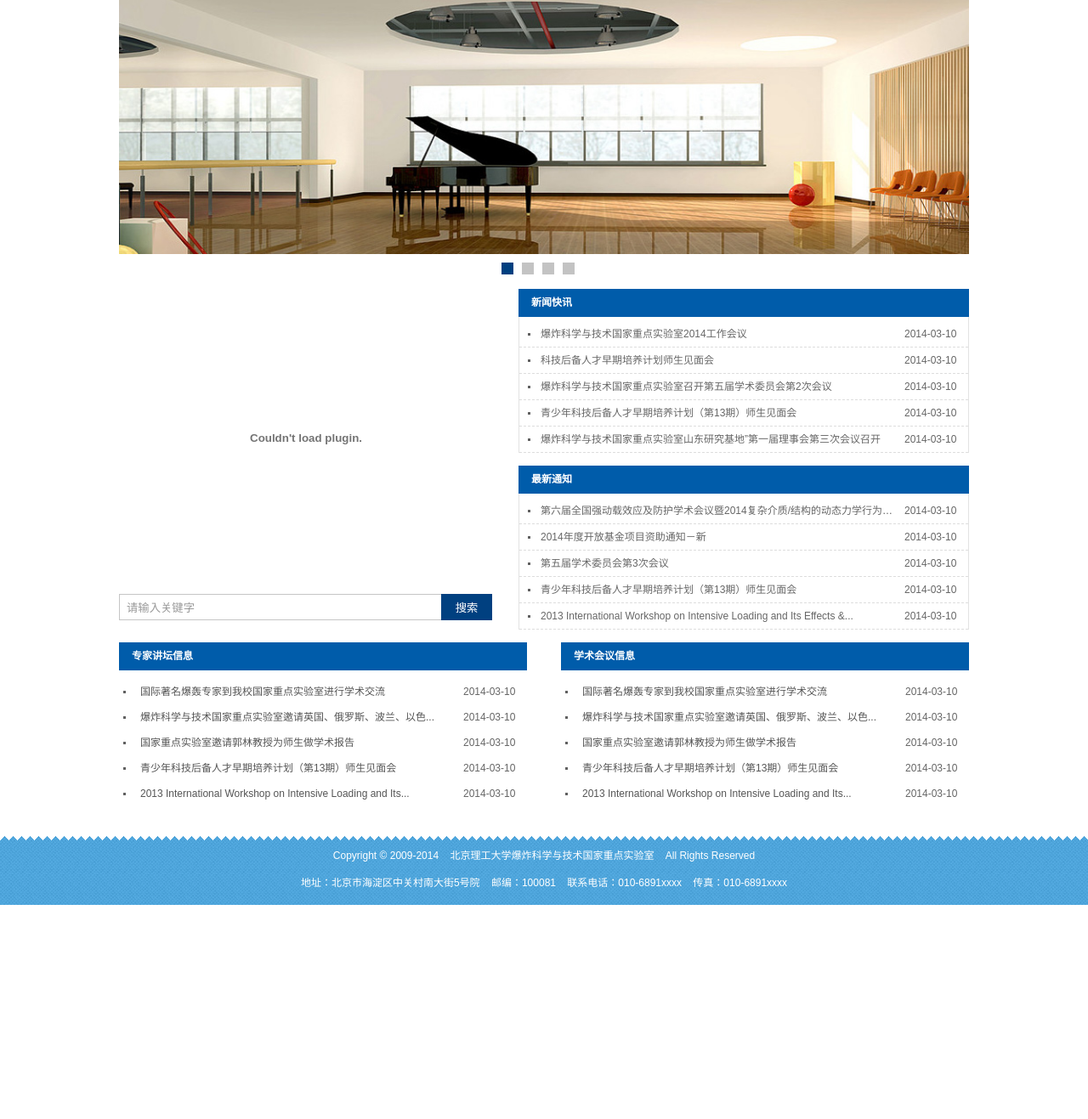
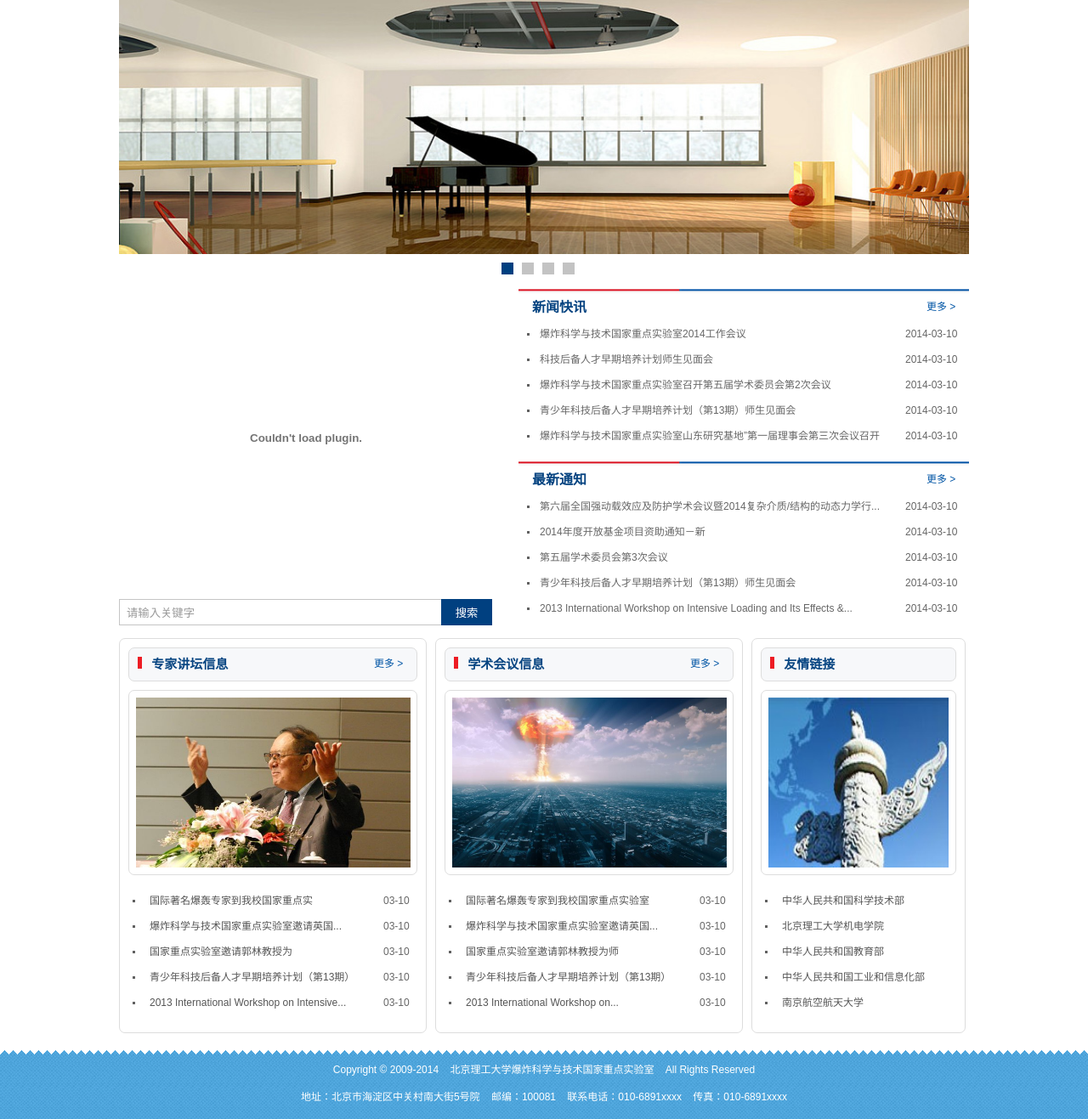
Before and after one commit to lizzyphy/lab_baozha, a CodeIgniter app: page / in a window 1280 px wide. Shown: the part 160-1477 px from the top of the page at 85% size. Before the commit the page ends 1225 px from the top, so only its background shows below. Run offline with CodeIgniter, Linux system fonts and the light colour scheme.

Commit message:
修改content格式，增加友情链接栏目

```diff
--- a/application/views/homecontent.php
+++ b/application/views/homecontent.php
@@ -51,7 +51,9 @@
 
 	<div class="right">
 		<div class="title">
-			<span>新闻快讯</span>
+			<img width="530" height="5" src="<?php echo base_url('static/img/title.jpg'); ?>" />
+			<div class="float_l">&nbsp;&nbsp;&nbsp;&nbsp;新闻快讯</div>
+			<div class="more"><a href="www.baidu.com" title="更多">更多 &gt;</a></div>
 		</div>
 		<ul>
 			<li><span class="right_span"><a href="www.baidu.com" title="爆炸科学与技术国家重点实验室2014工作会议">爆炸科学与技术国家重点实验室2014工作会议</a></span>
@@ -71,10 +73,12 @@
 			</li>
 		</ul>
 		<div class="title">
-			<span>最新通知</span>
+			<img width="530" height="5" src="<?php echo base_url('static/img/title.jpg'); ?>" />
+			<div class="float_l">&nbsp;&nbsp;&nbsp;&nbsp;最新通知</div>
+			<div class="more"><a href="www.baidu.com" title="更多">更多 &gt;</a></div>
 		</div>
 		<ul>
-			<li><span class="right_span"><a href="www.baidu.com" title="第六届全国强动载效应及防护学术会议暨2014复杂介质/结构的动态力学行为创新研究群体学术研讨会第一轮通知">第六届全国强动载效应及防护学术会议暨2014复杂介质/结构的动态力学行为测试看看效果</a></span>
+			<li><span class="right_span"><a href="www.baidu.com" title="第六届全国强动载效应及防护学术会议暨2014复杂介质/结构的动态力学行为创新研究群体学术研讨会第一轮通知">第六届全国强动载效应及防护学术会议暨2014复杂介质/结构的动态力学行...</a></span>
 			<span class="time">2014-03-10</span><div class="clear"></div>
 			</li>
 			<li><span class="right_span"><a href="www.baidu.com" title="2014年度开放基金项目资助通知－新">2014年度开放基金项目资助通知－新</a></span>
@@ -93,27 +97,29 @@
 		</ul>
 		<div class="clear"></div>
 	</div>
-	<!--	<img width="1000" height="210" src="<?php echo base_url('static/img/11.jpg'); ?>" />-->
 	<div class="left1">
-		<div class="title">
-			<span>专家讲坛信息</span>
+		<div class="title1">
+			<div class="float_l"><img width="5" height="14" src="<?php echo base_url('static/img/shu.png'); ?>" />
+			&nbsp;&nbsp;专家讲坛信息</div>
+			<div class="more"><a href="www.baidu.com" title="更多">更多 &gt;</a></div>
 		</div>
+		<div class="img_1"><img width="323" height="200" src="<?php echo base_url('static/img/zj.jpg'); ?>" /></div>
 		<ul>
-			<li><span  class="left_span"><a href="www.baidu.com" title="国际著名爆轰专家到我校国家重点实验室进行学术交流 ">国际著名爆轰专家到我校国家重点实验室进行学术交流 </a></span>
-			<span class="time">2014-03-10</span>
+			<li><span  class="left_span"><a href="www.baidu.com" title="国际著名爆轰专家到我校国家重点实验室进行学术交流 ">国际著名爆轰专家到我校国家重点实 </a></span>
+			<span class="time1">03-10</span>
 			</li>
-			<li><span class="left_span"><a href="www.baidu.com" title="爆炸科学与技术国家重点实验室邀请英国、俄罗斯、波兰、以色列国际著名学者交流访问">爆炸科学与技术国家重点实验室邀请英国、俄罗斯、波兰、以色...</a></span>
-			<span class="time">2014-03-10</span>
+			<li><span class="left_span"><a href="www.baidu.com" title="爆炸科学与技术国家重点实验室邀请英国、俄罗斯、波兰、以色列国际著名学者交流访问">爆炸科学与技术国家重点实验室邀请英国...</a></span>
+			<span class="time1">03-10</span>
 			</li>
-			<li><span class="left_span"><a href="www.baidu.com" title="国家重点实验室邀请郭林教授为师生做学术报告">国家重点实验室邀请郭林教授为师生做学术报告</a></span>
-			<span class="time">2014-03-10</span>
+			<li><span class="left_span"><a href="www.baidu.com" title="国家重点实验室邀请郭林教授为师生做学术报告">国家重点实验室邀请郭林教授为</a></span>
+			<span class="time1">03-10</span>
 			</li>
-			<li><span class="left_span"><a href="www.baidu.com" title="青少年科技后备人才早期培养计划（第13期）师生见面会">青少年科技后备人才早期培养计划（第13期）师生见面会</a></span>
-			<span class="time">2014-03-10</span>
+			<li><span class="left_span"><a href="www.baidu.com" title="青少年科技后备人才早期培养计划（第13期）师生见面会">青少年科技后备人才早期培养计划（第13期）</a></span>
+			<span class="time1">03-10</span>
 			</li>
 			<li><span class="left_span"><a href="www.baidu.com" title="2013 International Workshop on Intensive Loading and Its Effects & Innovation Research Group Symposium on Dynamic Mechanical Behavior of Complex Media/ Structure">
-			2013 International Workshop on Intensive Loading and Its...</a></span>
-			<span class="time">2014-03-10</span>
+			2013 International Workshop on Intensive...</a></span>
+			<span class="time1">03-10</span>
 			</li>
 			<div class="clear"></div>
 		</ul>
@@ -121,25 +127,49 @@
 	</div>
 
 	<div class="left1" id="right1">
-		<div class="title">
-			<span class="right1">学术会议信息</span>
+		<div class="title1">
+			<div class="float_l"><img width="5" height="14" src="<?php echo base_url('static/img/shu.png'); ?>" />
+			&nbsp;&nbsp;学术会议信息</div>
+			<div class="more"><a href="www.baidu.com" title="更多">更多 &gt;</a></div>
 		</div>
+		<div class="img_1"><img width="323" height="200" src="<?php echo base_url('static/img/hy.jpg'); ?>" /></div>
 		<ul>
-			<li><span class="left_span"><a href="www.baidu.com" title="国际著名爆轰专家到我校国家重点实验室进行学术交流 ">国际著名爆轰专家到我校国家重点实验室进行学术交流 </a></span>
-			<span class="time">2014-03-10</span>
+			<li><span class="left_span"><a href="www.baidu.com" title="国际著名爆轰专家到我校国家重点实验室进行学术交流 ">国际著名爆轰专家到我校国家重点实验室 </a></span>
+			<span class="time1">03-10</span>
 			</li>
-			<li><span class="left_span"><a href="www.baidu.com" title="爆炸科学与技术国家重点实验室邀请英国、俄罗斯、波兰、以色列国际著名学者交流访问">爆炸科学与技术国家重点实验室邀请英国、俄罗斯、波兰、以色...</a></span>
-			<span class="time">2014-03-10</span>
+			<li><span class="left_span"><a href="www.baidu.com" title="爆炸科学与技术国家重点实验室邀请英国、俄罗斯、波兰、以色列国际著名学者交流访问">爆炸科学与技术国家重点实验室邀请英国...</a></span>
+			<span class="time1">03-10</span>
 			</li>
-			<li><span class="left_span"><a href="www.baidu.com" title="国家重点实验室邀请郭林教授为师生做学术报告">国家重点实验室邀请郭林教授为师生做学术报告</a></span>
-			<span class="time">2014-03-10</span>
+			<li><span class="left_span"><a href="www.baidu.com" title="国家重点实验室邀请郭林教授为师生做学术报告">国家重点实验室邀请郭林教授为师</a></span>
+			<span class="time1">03-10</span>
 			</li>
-			<li><span class="left_span"><a href="www.baidu.com" title="青少年科技后备人才早期培养计划（第13期）师生见面会">青少年科技后备人才早期培养计划（第13期）师生见面会</a></span>
-			<span class="time">2014-03-10</span>
+			<li><span class="left_span"><a href="www.baidu.com" title="青少年科技后备人才早期培养计划（第13期）师生见面会">青少年科技后备人才早期培养计划（第13期）</a></span>
+			<span class="time1">03-10</span>
 			</li>
 			<li><span class="left_span"><a href="www.baidu.com" title="2013 International Workshop on Intensive Loading and Its Effects & Innovation Research Group Symposium on Dynamic Mechanical Behavior of Complex Media/ Structure">
-			2013 International Workshop on Intensive Loading and Its...</a></span>
-			<span class="time">2014-03-10</span>
+			2013 International Workshop on...</a></span>
+			<span class="time1">03-10</span>
+			</li>
+			<div class="clear"></div>
+		</ul>
+	</div>
+
+		<div class="left" id="right1">
+		<div class="title1" style="width:218px;">
+			<img width="5" height="14" src="<?php echo base_url('static/img/shu.png'); ?>" />
+			<span>&nbsp;&nbsp;友情链接</span>
+		</div>
+		<div class="img_1"><img width="212" height="200" src="<?php echo base_url('static/img/lj.jpg'); ?>" /></div>
+		<ul>
+			<li><span><a href="www.baidu.com" title="中华人民共和国科学技术部">中华人民共和国科学技术部 </a></span>
+			</li>
+			<li><span><a href="www.baidu.com" title="北京理工大学机电学院">北京理工大学机电学院</a></span>
+			</li>
+			<li><span><a href="www.baidu.com" title="中华人民共和国教育部">中华人民共和国教育部</a></span>
+			</li>
+			<li><span><a href="www.baidu.com" title="中华人民共和国工业和信息化部">中华人民共和国工业和信息化部</a></span>
+			</li>
+			<li><span><a href="www.baidu.com" title="南京航空航天大学">南京航空航天大学</a></span>
 			</li>
 			<div class="clear"></div>
 		</ul>
--- a/static/css/css.css
+++ b/static/css/css.css
@@ -17,25 +17,32 @@ a:hover {
 	margin-top:5px;
 	padding-bottom:20px;
 }
-.left1 {
-	float:left;
-	background: #fff;
-	width: 480px;
-}
+
 .right {
 	float:right;
 	width: 530px;
 }
 .title {
-    padding-left:15px;
-    display: block;
     height: 33px;
     line-height: 33px;
-    word-wrap: break-word;
-    color: #FFF;
-	background:rgb(0, 92, 170);
+    color: #064481;
 	font-weight:bold;
-	font-size:12px;
+	font-size:16px;
+	font-family: "microsoft yahei";
+}
+.float_l{
+	float:left;
+}
+.title1 {
+	height:18px;
+	background-color: #f7f8fa;
+	font-family: "microsoft yahei";
+	font-weight:bold;
+	font-size:15px;
+	color: #064481;
+	border: 1px solid rgb(221, 221, 221);
+	border-radius: 7px;
+	padding:10px 0 10px 10px;
 }
 .right li a{
 	color:#666;
@@ -49,40 +56,82 @@ a:hover {
 }
 .right ul {
 	margin-bottom:15px;
-	border: 1px solid #E2E2E2;
-	border-top: none;
-	border-bottom: none;
 	padding-top:5px;
 }
 .right li{
 	padding-left: 5px;
-	border-bottom: 1px dashed #DDD;
 	line-height:30px;
 	font-size:12px;
+}
+.left {
+	float:left;
+	background: #fff;
+	width: 230px;
+	_width:200px;
+	border: 1px solid rgb(221, 221, 221);
+	padding: 10px 10px 10px 10px;
+	border-radius: 7px;
+	margin-top:5px;
+	_padding-bottom: 18px;
+}
+.left li a{
+	color:#555;
+	background: url(../img/list_bg.gif) no-repeat 5px center;
+	padding-left: 25px;
+	width:200px;
+}
+.left li a:hover {
+	color:#BB0022;
+}
+.left ul {
+	padding-top:10px;
+	padding-bottom:10px;
+}
+.left li{
+	width:230px;
+	_width:200px;
+	line-height:30px;
+	font-size:12px;
+}
+.left1 {
+	float:left;
+	background: #fff;
+	width: 340px;
+	border: 1px solid rgb(221, 221, 221);
+	padding: 10px 10px 10px 10px;
+	border-radius: 7px;
+	margin-top:5px;
 }
 .left1 li a{
 	color:#555;
 	background: url(../img/list_bg.gif) no-repeat 5px center;
 	padding-left: 25px;
-	width:390px;
+	width:300px;
 }
 .left1 li a:hover {
-	color:#009;
+	color:#BB0022;
 }
 .left1 ul {
 	padding-top:10px;
-	padding-bottom:15px;
+	padding-bottom:10px;
 }
 .left1 li{
-	width:480px;
+	width:340px;
 	line-height:30px;
 	font-size:12px;
 }
 #right1{
-	padding-left:40px;
+	margin-left:10px;
 }
 .time{
 	width:75px;
+	float:right;
+	display:block;
+	height:30px;
+	color:#666;
+}
+.time1{
+	width:40px;
 	float:right;
 	display:block;
 	height:30px;
@@ -164,7 +213,7 @@ a:hover {
 }
 .left_span{
 	float:left;
-	width: 390px;
+	width: 280px;
 }
 .left2{
 	float:left;
@@ -192,6 +241,25 @@ a:hover {
 	color: #FFF;
 }
 table {
-	margin-bottom: 20px;
-		margin-top: 9px;
+	margin-bottom: 10px;
+	margin-top: 15px;
+	_margin-bottom: 25px;
+	_margin-top: 33px;
 }
+.img_1{
+	padding: 8px 8px 8px 8px;
+	margin:10px 0px 5px 0px;
+	border: 1px solid rgb(221, 221, 221);
+	border-radius: 7px;
+}
+.more a{
+	font-family: Arial,"宋体",Helvetica,sans-serif,Verdana;
+	font-size: 12px;
+	float:right;
+	width:50px;
+	color:#0055a5;
+	font-weight: normal;
+}
+.more a:hover{
+	color:#BB0022;
+}
```
Also changed, not shown: static/img/hy.jpg (added), static/img/lj.jpg (added), static/img/more.jpg (added), static/img/shu.png (added), static/img/title.jpg (added), static/img/zj.jpg (added).
